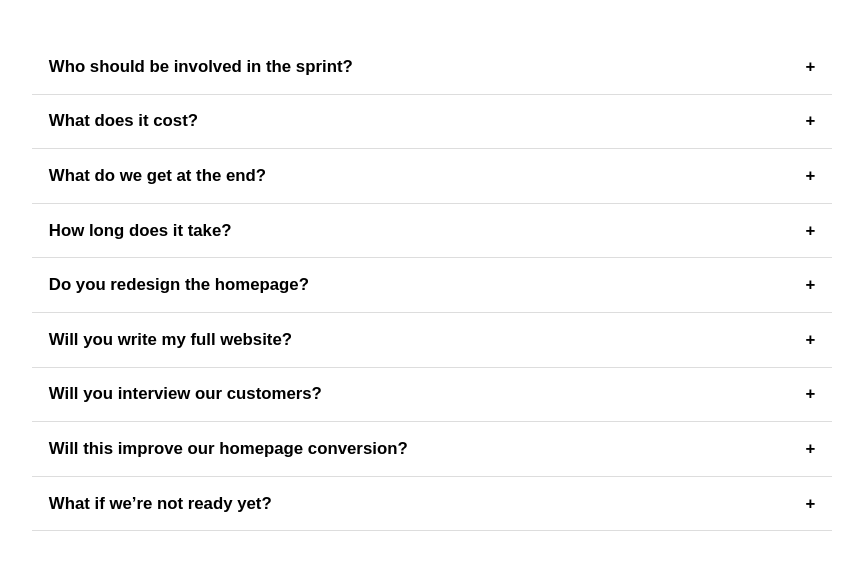
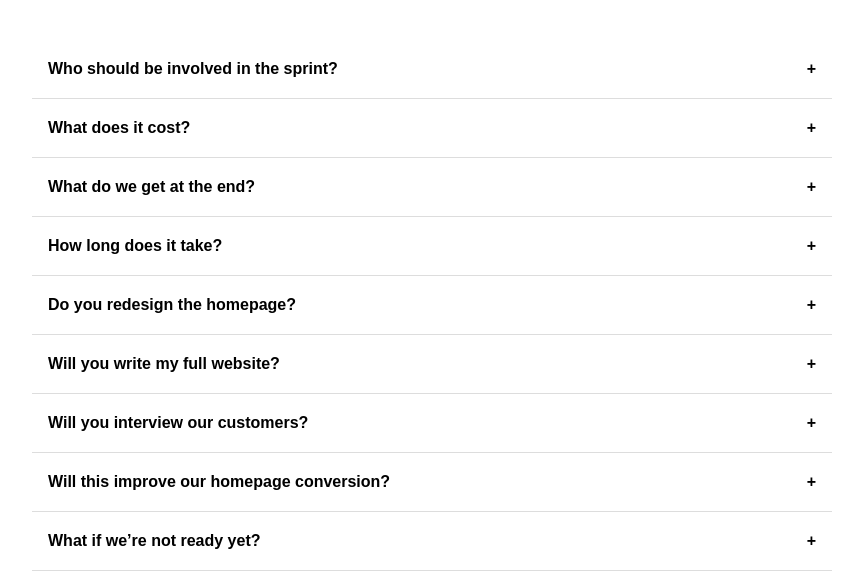
Before and after one commit to shikshak79/faq-accordion, a plain HTML site: page index.html in a window 1280 px wide. Shown: the whole page, without its empty margins (208-1071 px from the left). Drawn offline with Linux system fonts and the light colour scheme.

Commit message:
Update index.html

```diff
--- a/index.html
+++ b/index.html
@@ -4,9 +4,12 @@
   <meta charset="UTF-8" />
   <meta name="viewport" content="width=device-width, initial-scale=1.0"/>
   <title>FAQ Accordion</title>
+  <link href="https://fonts.googleapis.com/css2?family=Inter:wght@400;600&display=swap" rel="stylesheet">
   <style>
     body {
-      font-family: sans-serif;
+      font-family: 'Inter', sans-serif;
+      font-size: 16px;
+      line-height: 1.6;
       padding: 2rem;
       background: #fff;
       color: #111;
@@ -27,8 +30,8 @@
       border: none;
       width: 100%;
       text-align: left;
-      padding: 1em;
-      font-size: 1.05em;
+      padding: 1.25em 1em;
+      font-size: 1rem;
       font-weight: 600;
       cursor: pointer;
       position: relative;
@@ -50,7 +53,7 @@
       overflow: hidden;
       transition: max-height 0.3s ease;
       padding: 0 1em;
-      font-size: 0.95em;
+      font-size: 1rem;
       color: #444;
     }
 
@@ -59,6 +62,7 @@
     }
   </style>
 </head>
+
 <body>
 
   <div class="accordion">
```
